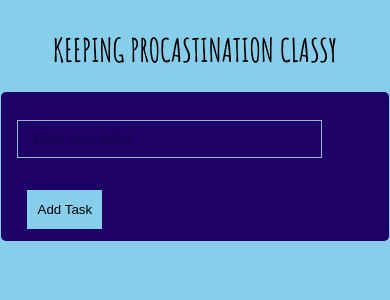
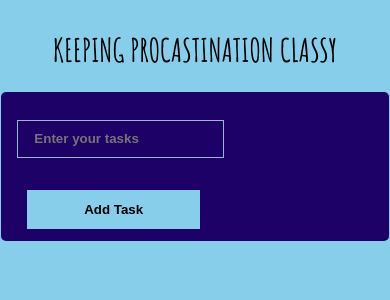
Before and after one commit to diyajojo/todo-app, a React (Create React App) app: page / in a window 390 px wide. Shown: the top 300 px of the page. Built offline with nearby package versions, Linux system fonts and the light colour scheme; a web font is replaced by a local one.

Commit message:
made responsiveness better

```diff
--- a/src/App.css
+++ b/src/App.css
@@ -1,9 +1,9 @@
 @import url("https://fonts.googleapis.com/css2?family=Beiruti:wght@200..900&display=swap");
 @import url("https://fonts.googleapis.com/css2?family=Amatic+SC:wght@400;700&display=swap");
 
-*
-{
+* {
   font-family: 'Beiruti', sans-serif;
+  font-weight: bold;
 }
 
 body
@@ -15,7 +15,7 @@ body
 {
   font-family: 'Amatic SC', sans-serif;
   font-size: xx-large;
-  font-weight: bold;
+  font-weight: bolder;
 }
 
 .tasklist
@@ -46,7 +46,7 @@ body
 .inputsection
 {
   height: 20px;
-  width: calc(100% - 90px); /* Adjusted width to accommodate button */
+  width: 200px;
   outline: none;
   background: none;
   border: 1px solid rgb(150, 186, 204);
@@ -54,10 +54,9 @@ body
   margin-top: 1rem;
   margin-bottom: 2rem;
   color: #e3dbdb;
-  display: inline-block; /* Ensures inline block display */
 }
 
-.inputsection::placeholder
+.todo-input::placeholder
 {
   color: #0808084d;
 }
@@ -100,7 +99,8 @@ body
   padding-left: 3px;
 }
 
-.todo {
+.todo
+{
   justify-content: space-between;
   align-items: center;
   background: #1d0166;
@@ -110,32 +110,34 @@ body
   margin-bottom: 1rem;
 }
 
-#form {
+#form
+{
   align-items: center;
   justify-content: center;
 }
 
-.taskcompleted {
+.taskcompleted
+{
   text-decoration: line-through;
   color: black;
 }
-
-.toggle-btn {
+.toggle-btn
+{
   background-color: black;
 }
 
 @media (max-width: 768px)
 {
   .todo-btn
-   {
-    width: 75px;
-    margin-left: 10px;
+  {
+    width: 75px; /* Adjusted width for consistency */
+    margin-left: 10px; /* Added margin for spacing */
   }
 
   .inputsection
   {
-    width: calc(100% - 85px);
-    margin-right: 10px;
+    width: calc(100% - 85px); /* Adjusted width for responsiveness */
+    margin-right: 10px; /* Added margin for spacing */
   }
 
   .trashicon
@@ -150,7 +152,13 @@ body
 
   .task-list
   {
-    flex-direction: column;
-    align-items: center;
+    flex-direction: column; /* Adjusted flex-direction for mobile layout */
+    align-items: center; /* Center align items on mobile */
+  }
+
+  .inputsection,.todo-btn
+  {
+    width: calc(50% - 5px); /* Ensure both fit on the same line */
+    margin-right: 5px; /* Space between input and button */
   }
 }
```
